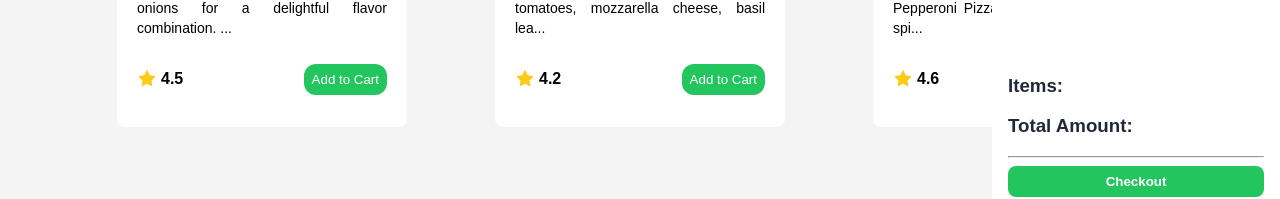
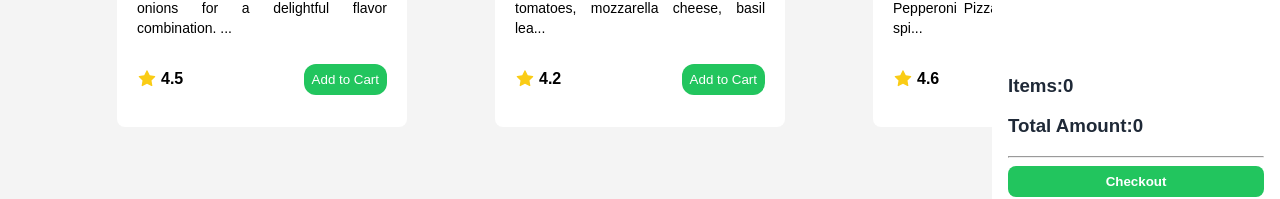
Before and after one commit to ARaihan66/HungryHub, a React (Vite) app: page / in a window 1280 px wide. Both pictures are taken after a click on the icon 1253 px from the left and 737 px from the top of the page. Shown: the part 587-786 px from the top of the page. Built offline with nearby package versions, Linux system fonts and the light colour scheme.

Commit message:
Total item and price functionality added

```diff
--- a/src/components/Cart.jsx
+++ b/src/components/Cart.jsx
@@ -8,6 +8,13 @@ const Cart = () => {
   const [activeCart, setActiveCart] = useState(false);
 
   const cartItems = useSelector((state) => state.cart.cart);
+  const totalQty = cartItems.reduce((totalQty, item) => {
+    return totalQty + item.qty;
+  }, 0);
+  const totalPrice = cartItems.reduce((totalPrice, item) => {
+    return totalPrice + item.qty * item.price;
+  }, 0);
+
   return (
     <>
       {/*<div
@@ -44,8 +51,10 @@ const Cart = () => {
           )}
 
           <div className="absolute bottom-0 mb-12">
-            <h3 className="text-semibold text-gray-800">Items:</h3>
-            <h3 className="font-semibold text-gray-800">Total Amount:</h3>
+            <h3 className="text-semibold text-gray-800">Items:{totalQty}</h3>
+            <h3 className="font-semibold text-gray-800">
+              Total Amount:{totalPrice}
+            </h3>
             <hr />
             <button className="font-bold text-white bg-green-500 py-2 px-3 rounded-lg w-[90vw] md:w-[20vw]">
               Checkout
@@ -56,7 +65,9 @@ const Cart = () => {
 
       <TiShoppingCart
         onClick={() => setActiveCart(!activeCart)}
-        className="text-3xl fixed rounded-full bottom-10 right-1 p-2 bg-orange-400 cursor-pointer"
+        className={`text-3xl fixed rounded-full bottom-10 right-1 p-2 bg-orange-400 cursor-pointer ${
+          totalQty > 0 && "animate-bounce delay-500 translate-all duration-500"
+        }`}
       />
     </>
   );
--- a/src/components/ItemCart.jsx
+++ b/src/components/ItemCart.jsx
@@ -8,6 +8,7 @@ import {
   removeFromCart,
   incrementQty,
   decrementQty,
+  totalPrice,
 } from "../redux/slices/CartSlice";
 
 const ItemCart = ({ id, img, name, price, qty }) => {
@@ -32,13 +33,19 @@ const ItemCart = ({ id, img, name, price, qty }) => {
             <BsPlusLg
               onClick={() => {
                 dispatch(incrementQty({ id }));
+                //dispatch(totalPrice({ id }));
               }}
               className="font-bold border-2 border-gray-800 text-gray-800 cursor-pointer hover:text-white hover:bg-green-500 rounded-md transition-all ease-linear"
             />
             <span className="">{qty}</span>
             <FaMinus
               onClick={() => {
-                dispatch(decrementQty({ id }));
+                if(qty > 1){
+                  dispatch(decrementQty({ id }));
+                }else{
+                  qty = 1
+                }
+                //dispatch(totalPrice({ id }));
               }}
               className="text-xl border-2 border-gray-800 text-gray-800 cursor-pointer hover:text-white hover:bg-green-500 rounded-md transition-all ease-linear"
             />
--- a/src/redux/slices/CartSlice.jsx
+++ b/src/redux/slices/CartSlice.jsx
@@ -36,11 +36,24 @@ export const CartSlice = createSlice({
         item.id === action.payload.id ? { ...item, qty: item.qty - 1 } : item
       );
     },
+
+    totalPrice: (state, action) => {
+      state.cart = state.cart.map((item) =>
+        item.id === action.payload.id
+          ? { ...item, price: item.price * item.qty }
+          : item
+      );
+    },
   },
 });
 
 // Action creators are generated for each case reducer function
-export const { addToCart, removeFromCart, incrementQty, decrementQty } =
-  CartSlice.actions;
+export const {
+  addToCart,
+  removeFromCart,
+  incrementQty,
+  decrementQty,
+  totalPrice,
+} = CartSlice.actions;
 
 export default CartSlice.reducer;
```
